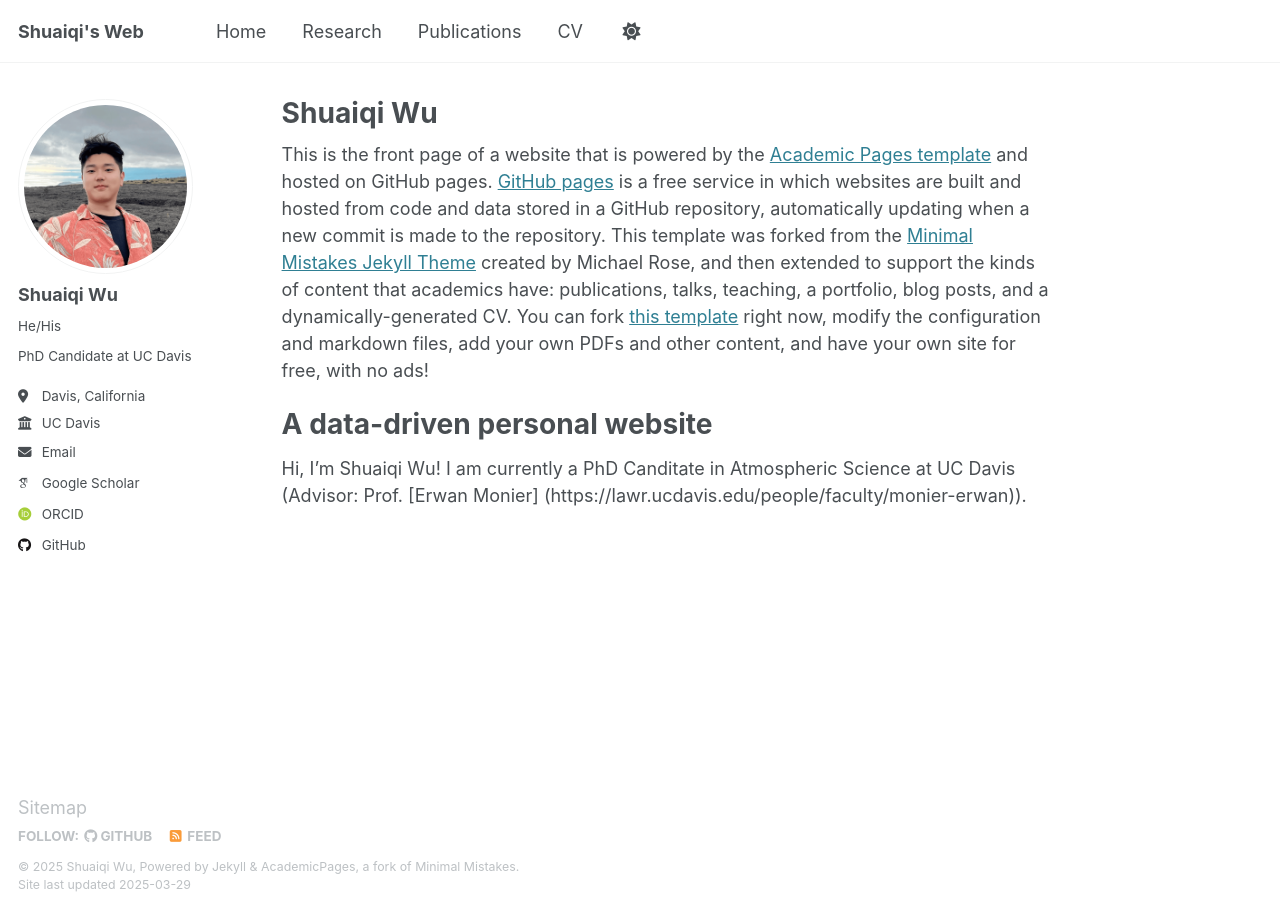
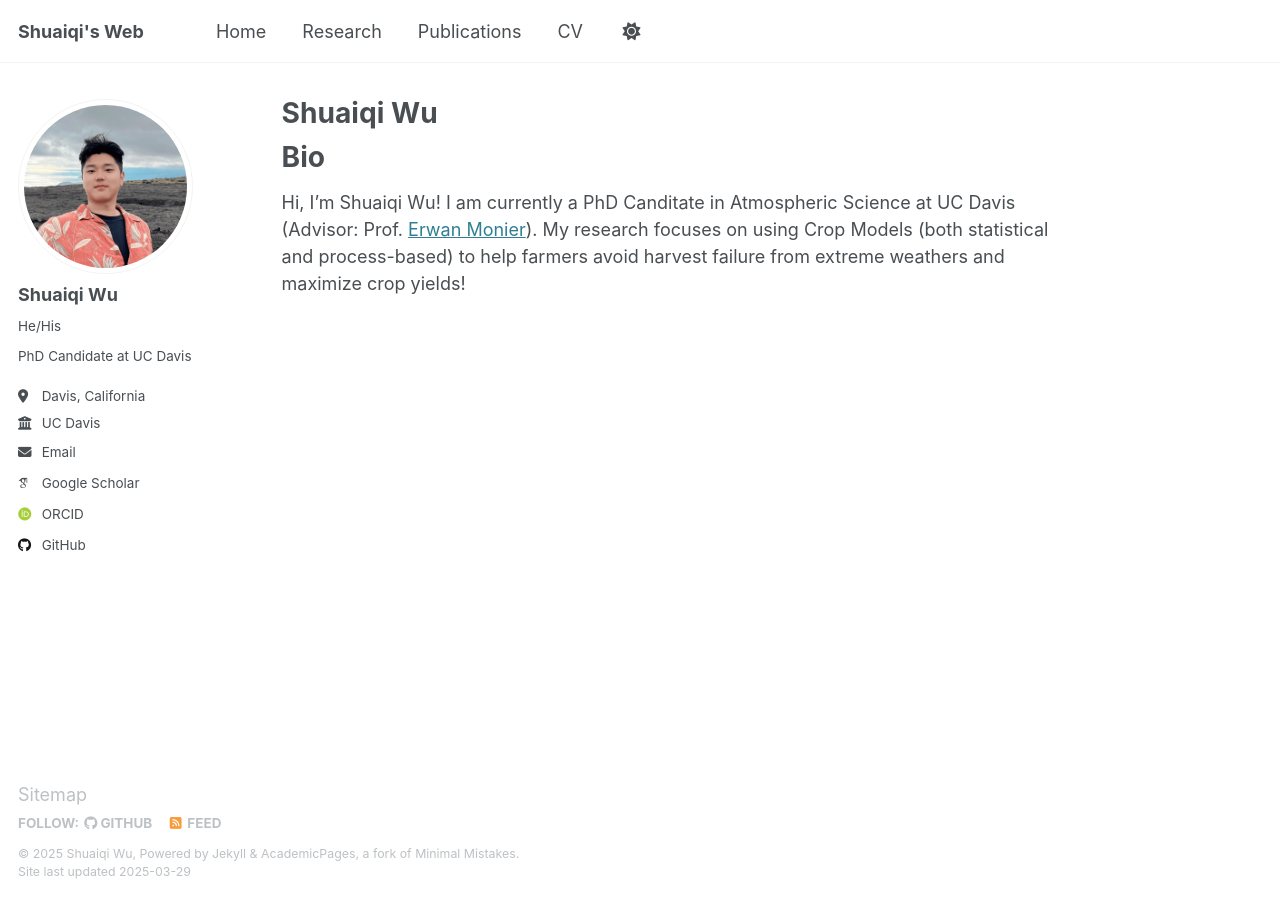
Before and after one commit to shqwu/shqwu.github.io, a Jekyll site: the page built from _pages/about.md, in a window 1280 px wide. Built offline with Jekyll 4.4.1, drawn with Linux system fonts in a browser that asks for light colours; some web fonts are replaced.

Commit message:
Update about.md

```diff
--- a/_pages/about.md
+++ b/_pages/about.md
@@ -7,8 +7,7 @@ redirect_from:
   - /about.html
 ---
 
-This is the front page of a website that is powered by the [Academic Pages template](https://github.com/academicpages/academicpages.github.io) and hosted on GitHub pages. [GitHub pages](https://pages.github.com) is a free service in which websites are built and hosted from code and data stored in a GitHub repository, automatically updating when a new commit is made to the repository. This template was forked from the [Minimal Mistakes Jekyll Theme](https://mmistakes.github.io/minimal-mistakes/) created by Michael Rose, and then extended to support the kinds of content that academics have: publications, talks, teaching, a portfolio, blog posts, and a dynamically-generated CV. You can fork [this template](https://github.com/academicpages/academicpages.github.io) right now, modify the configuration and markdown files, add your own PDFs and other content, and have your own site for free, with no ads!
 
-A data-driven personal website
+Bio
 ======
-Hi, I'm Shuaiqi Wu! I am currently a PhD Canditate in Atmospheric Science at UC Davis (Advisor: Prof. [Erwan Monier] (https://lawr.ucdavis.edu/people/faculty/monier-erwan)).
+Hi, I'm Shuaiqi Wu! I am currently a PhD Canditate in Atmospheric Science at UC Davis (Advisor: Prof. [Erwan Monier](https://lawr.ucdavis.edu/people/faculty/monier-erwan)). My research focuses on using Crop Models (both statistical and process-based) to help farmers avoid harvest failure from extreme weathers and maximize crop yields!
```
